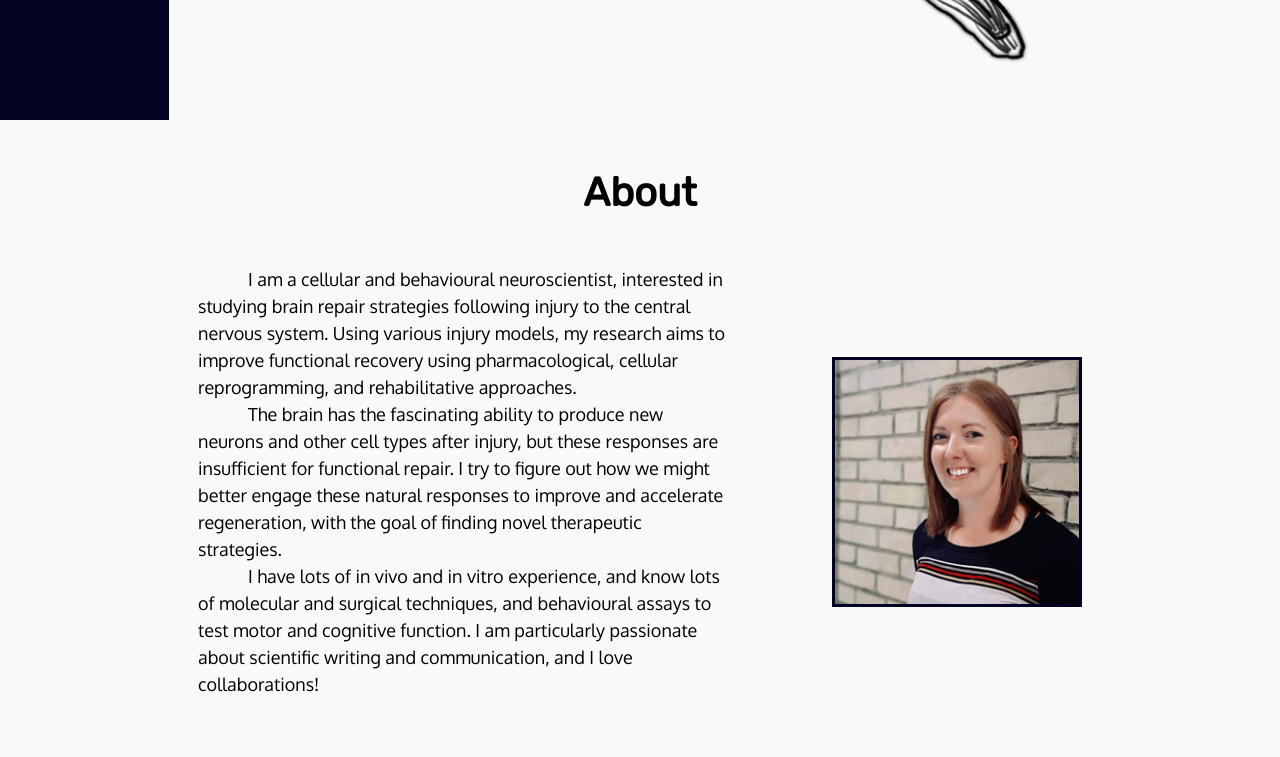
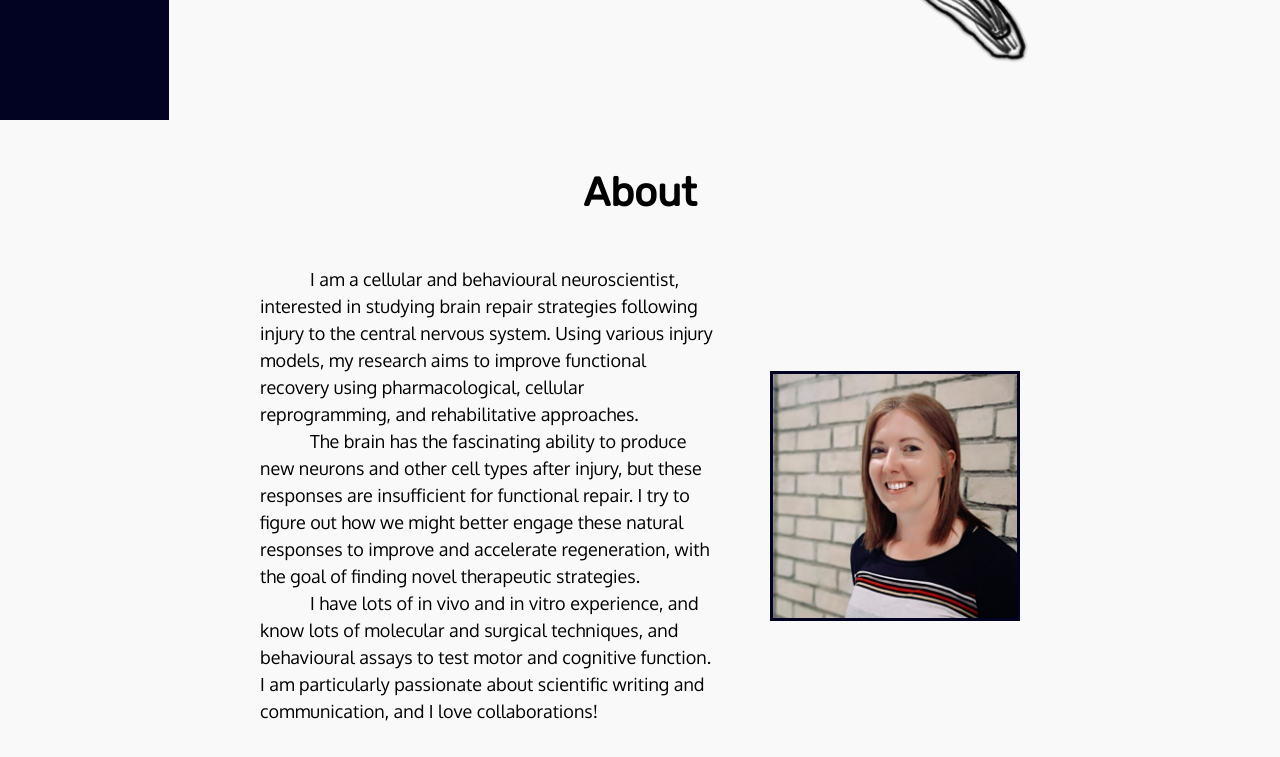
Before and after one commit to Bethancdavies/DRJL-website, a plain HTML site: page index.html in a window 1280 px wide. Shown: the part 680-1437 px from the top of the page. Drawn offline with Linux system fonts and the light colour scheme; some icons are missing.

Commit message:
nothing new

```diff
--- a/styles/sass/Partials/_body.scss
+++ b/styles/sass/Partials/_body.scss
@@ -50,7 +50,7 @@ img {
 
 .wrapper {
   margin: 0 auto;
-  width: 80%;
+  width: 900px;
   padding: 0 70px;
 }
 
```
Also changed, not shown: index.html (+8 -0 lines), styles/styles.css.
